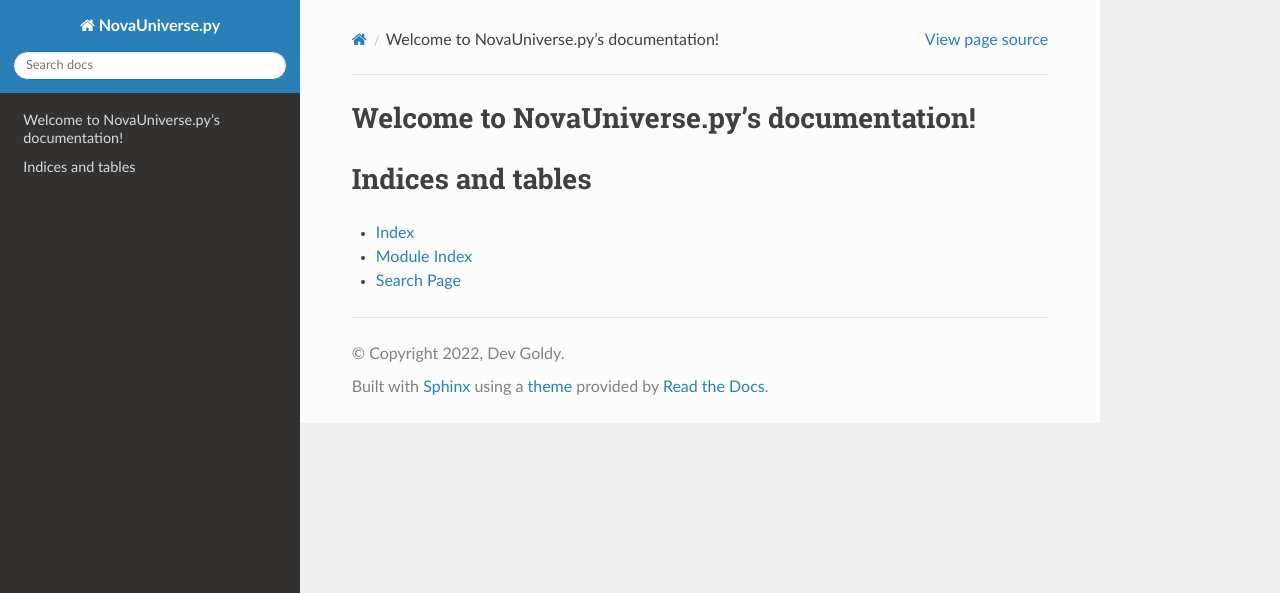
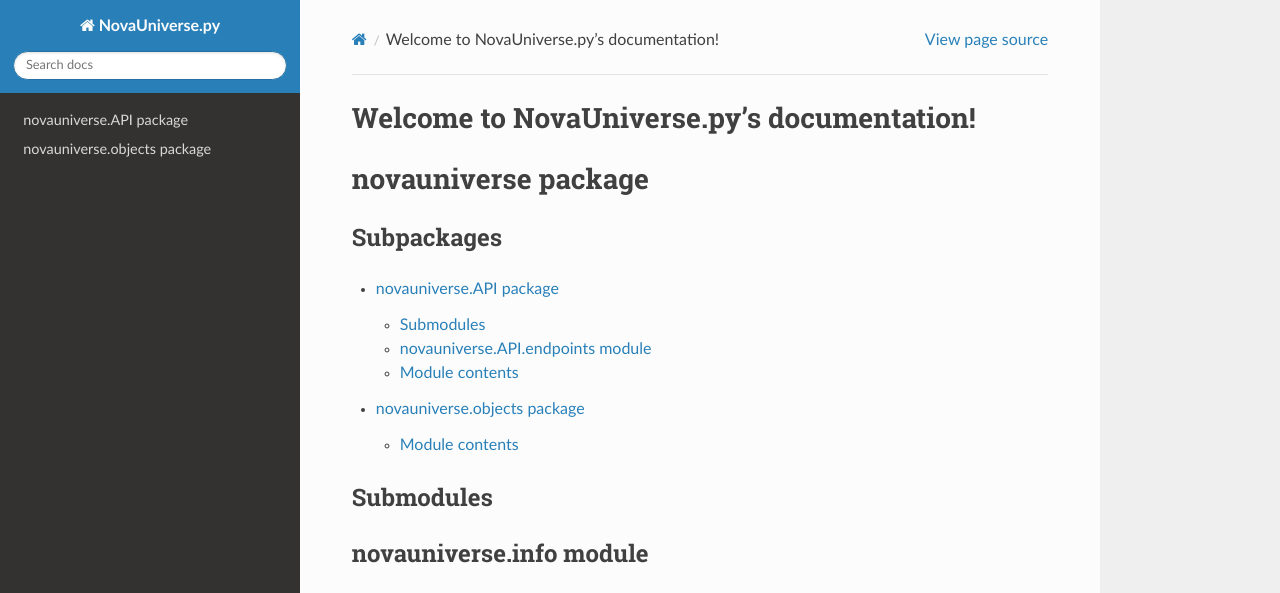
Before and after one commit to NovaUniverse/NovaUniverse.py, a Sphinx documentation site: the page built from docs/index.rst, in a window 1280 px wide and 1400 px high. Shown: the top 593 px of the window. Built offline with Sphinx 7.4.7 and the Read the Docs theme 2.0.0, drawn with Linux system fonts in a browser that asks for light colours; some of the changed text lies outside the part shown; grey boxes are pictures that could not be loaded.

Commit message:
update to docs

```diff
--- a/docs/index.rst
+++ b/docs/index.rst
@@ -6,11 +6,9 @@
 Welcome to NovaUniverse.py's documentation!
 ===========================================
 
-.. toctree::
-   :maxdepth: 2
-   :caption: Contents:
-
-
+.. include:: novauniverse.rst
+.. include:: novauniverse.objects.rst
+.. include:: novauniverse.API.rst
 
 Indices and tables
 ==================
```
